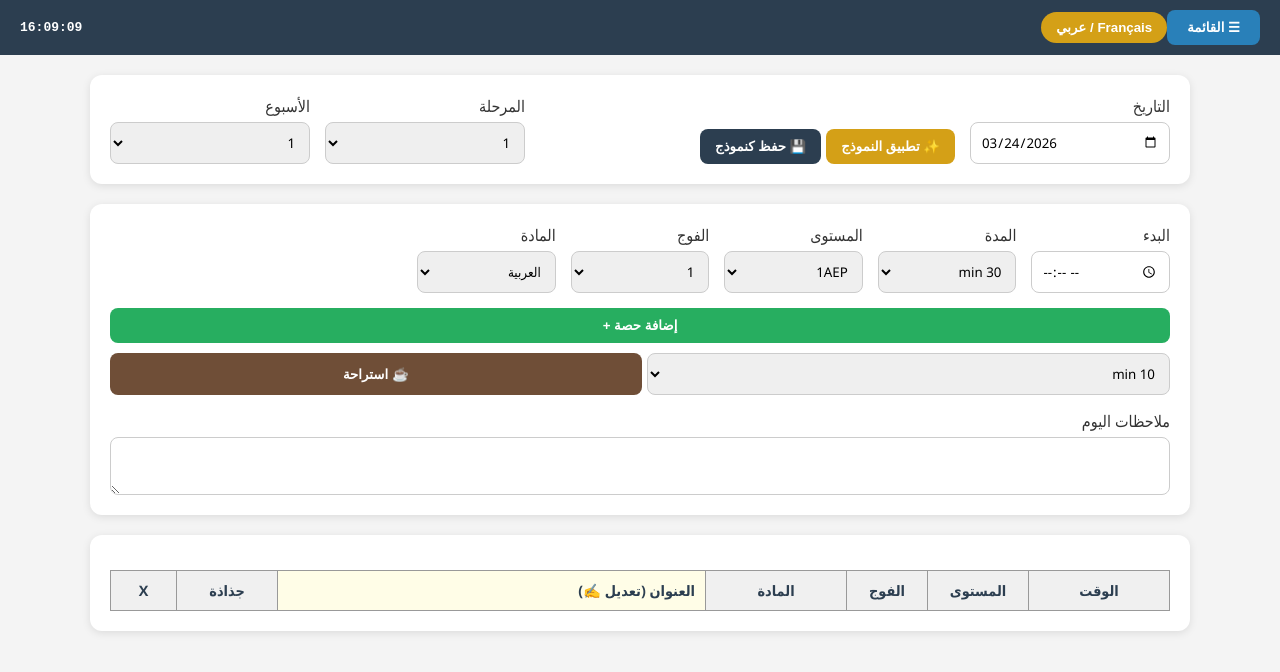
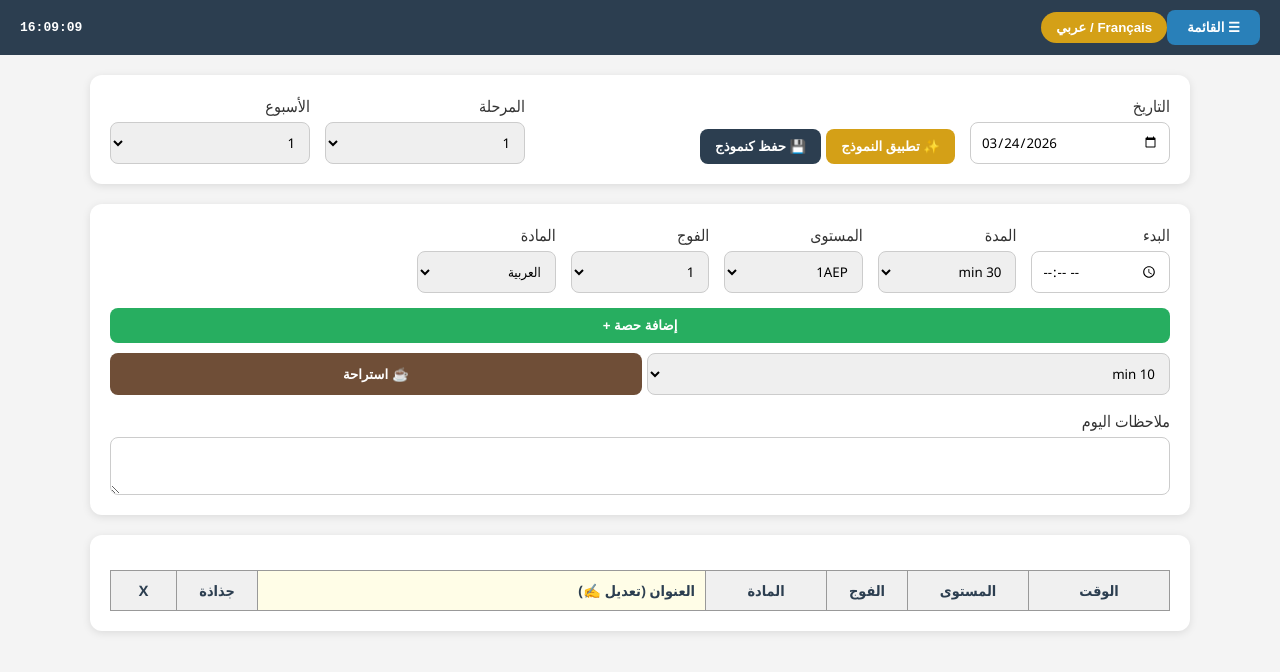
Before and after one commit to ikhalihnnatamlougou-maker/cahierjournal, a plain HTML site: page index.html in a window 1280 px wide. Drawn offline with Linux system fonts and the light colour scheme.

Commit message:
Update index.html

```diff
--- a/index.html
+++ b/index.html
@@ -120,11 +120,11 @@
         }
 /* تنسيق عرض أعمدة الجدول */
 table th:nth-child(1), table td:nth-child(1) { width: 120px; } /* عمود الوقت */
-table th:nth-child(2), table td:nth-child(2) { width: 80px; }  /* عمود المستوى */
+table th:nth-child(2), table td:nth-child(2) { width: 100px; }  /* عمود المستوى */
 table th:nth-child(3), table td:nth-child(3) { width: 60px; }  /* عمود الفوج */
-table th:nth-child(4), table td:nth-child(4) { width: 120px; } /* عمود المادة */
-table th:nth-child(5), table td:nth-child(5) { width: 40%; text-align: right; background: #fffde7; } /* عمود العنوان (عريض) */
-table th:nth-child(6), table td:nth-child(6) { width: 80px; }  /* عمود الجذاذة */
+table th:nth-child(4), table td:nth-child(4) { width: 100px; } /* عمود المادة */
+table th:nth-child(5), table td:nth-child(5) { width: 45%; text-align: right; background: #fffde7; } /* عمود العنوان (عريض) */
+table th:nth-child(6), table td:nth-child(6) { width: 60px; }  /* عمود الجذاذة */
 
 
      </style>
```
